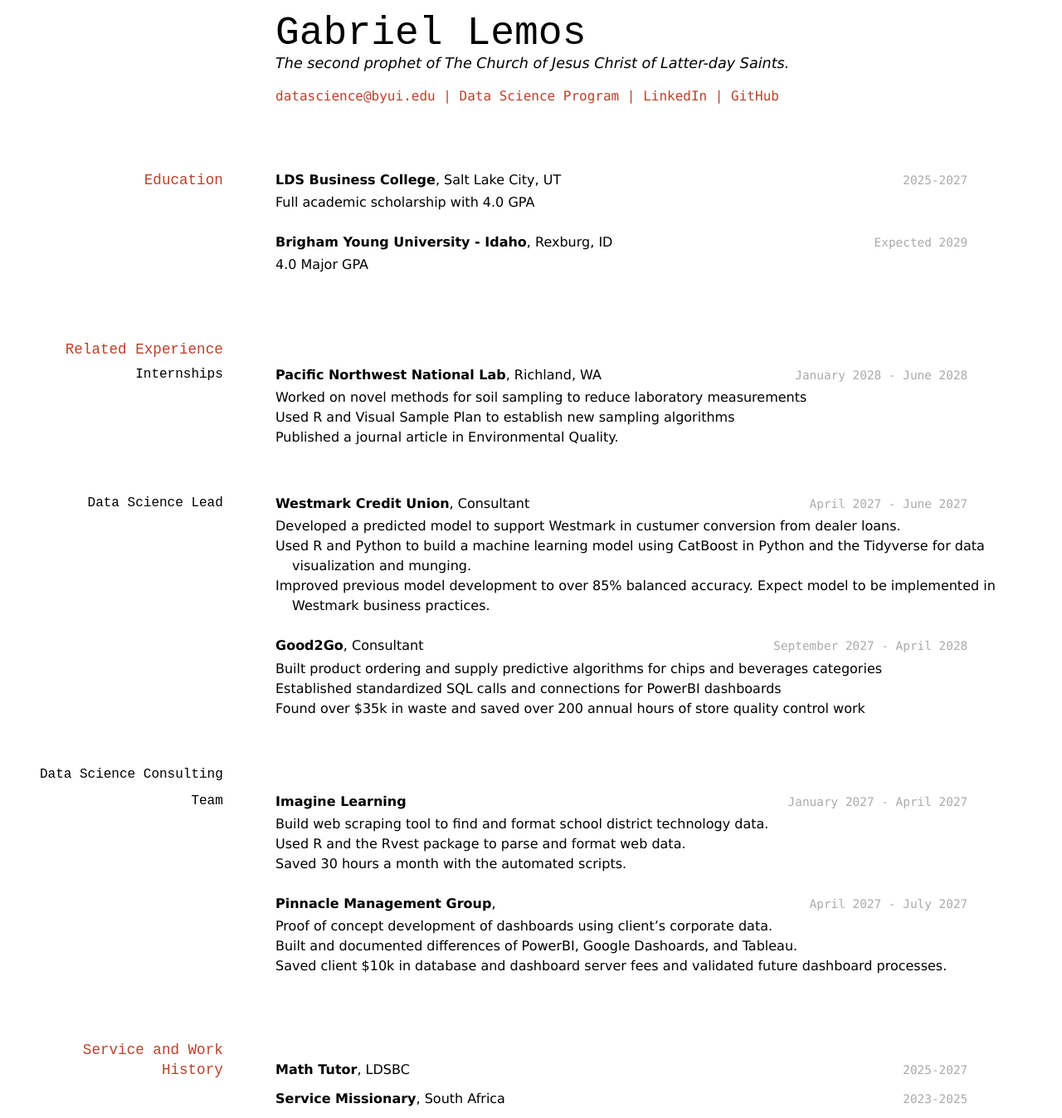
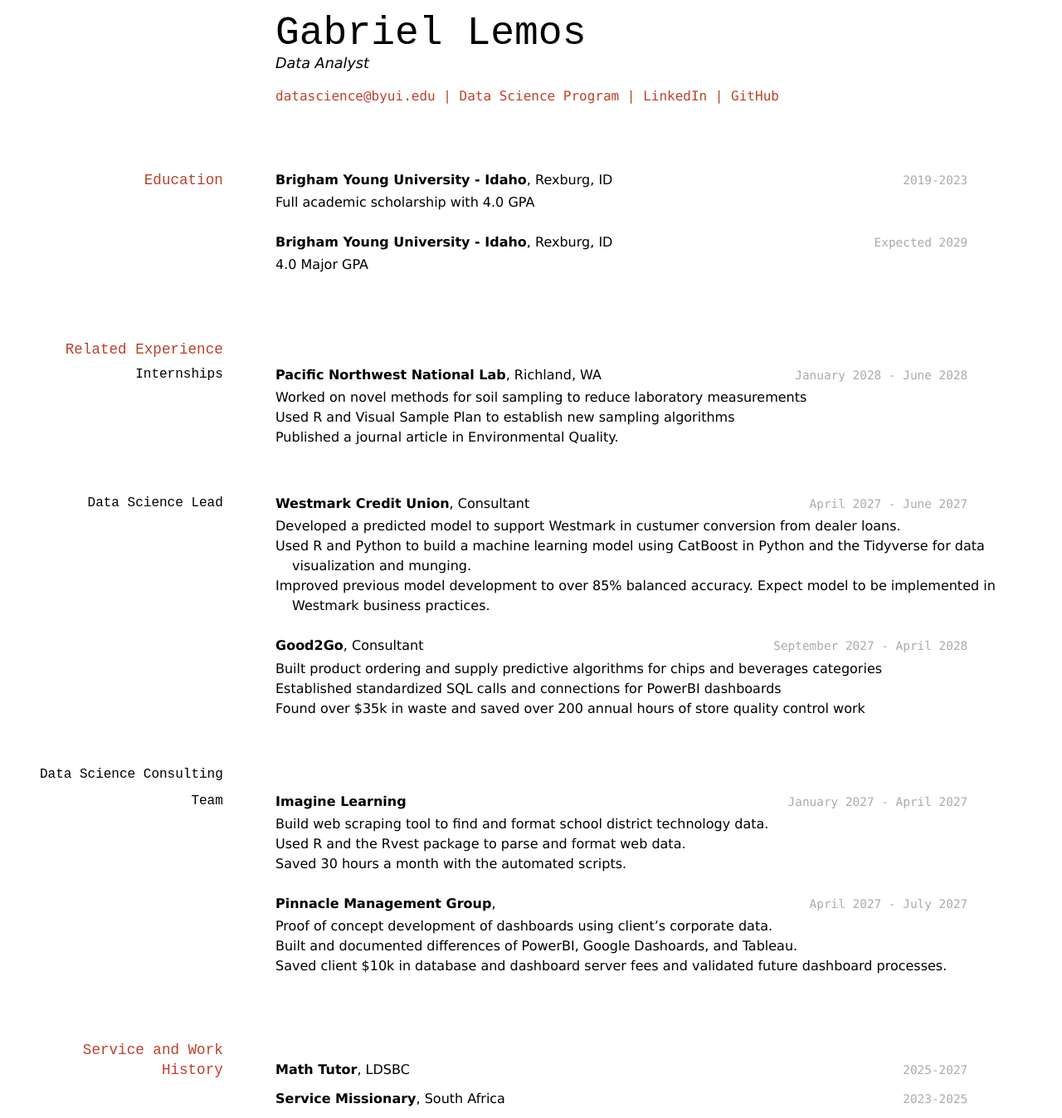
Before and after one commit to giovannitiepolo/lemos_resume, a Jekyll site: the page built from docs/index.md, in a window 1280 px wide. Shown: the whole page at 83% size. Built offline with Jekyll 4.4.1, drawn with Linux system fonts in a browser that asks for light colours.

Commit message:
edited stuff

```diff
--- a/docs/index.md
+++ b/docs/index.md
@@ -3,21 +3,21 @@ layout: cv
 title: Gabriel Lemos
 ---
 # Gabriel Lemos
-The second prophet of The Church of Jesus Christ of Latter-day Saints.
+Data Analyst
 
 <div id="webaddress">
-<a href="datascience@byui.edu">datascience@byui.edu</a>
+<a href="gabrieltlemos@byui.edu">datascience@byui.edu</a>
 | <a href="https://byuidatascience.github.io/development.html">Data Science Program</a>
-| <a href="https://www.linkedin.com/groups/13537407/">LinkedIn</a>
-| <a href="https://github.com/byuids-resumes">GitHub</a>
+| <a href="https://www.linkedin.com/in/gabriel-t-lemos-7bb21154/">LinkedIn</a>
+| <a href="https://github.com/gabrieltlemos">GitHub</a>
 </div>
 
 <!-- https://www.monique.tech/the-art-of-markdown -->
 
 ## Education
 
-`2025-2027`
-__LDS Business College__, Salt Lake City, UT
+`2019-2023`
+__Brigham Young University - Idaho__, Rexburg, ID
 
 - Full academic scholarship with 4.0 GPA
 
```
